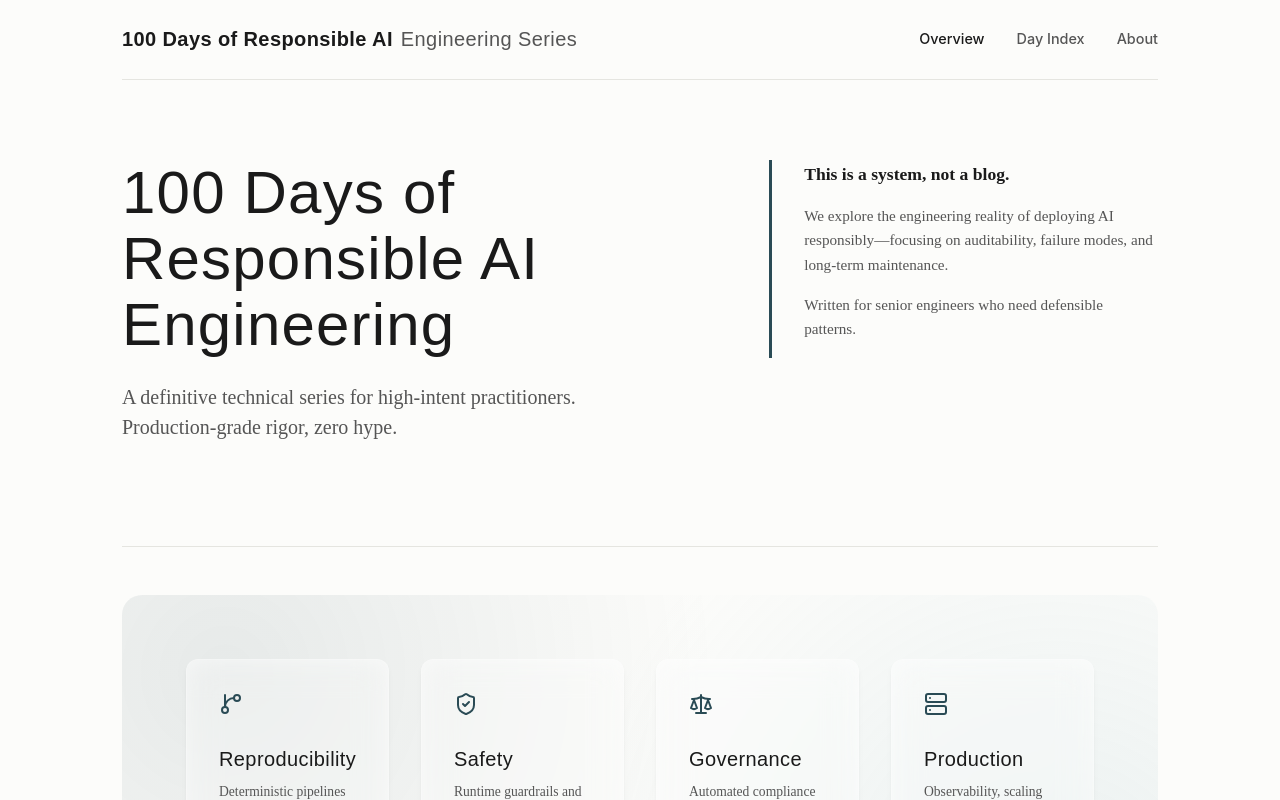
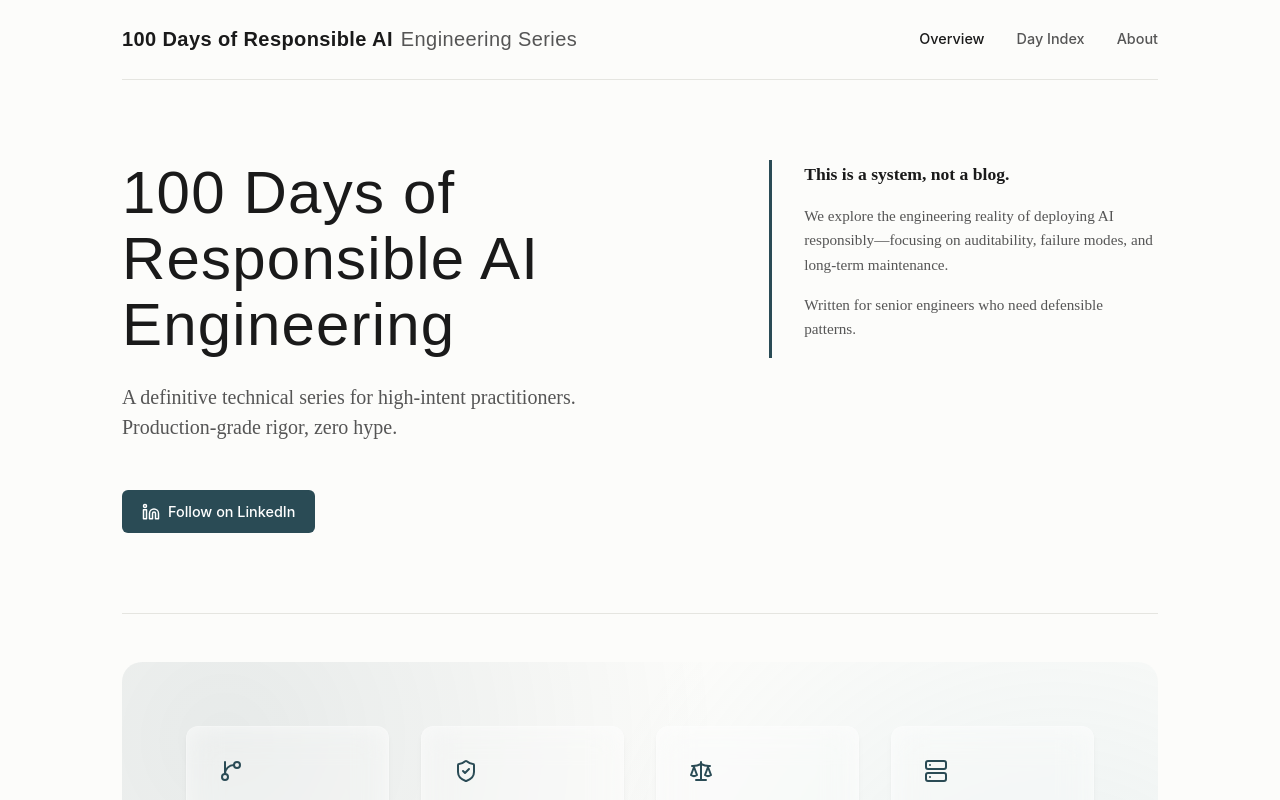
Before and after one commit to SahilSatyam/veritas, a Next.js app: page / in a window 1280 px wide. Shown: the top 800 px of the page. Built offline with nearby package versions, Linux system fonts and the light colour scheme; a web font is replaced by a local one.

Commit message:
add linkedIn follow button

```diff
--- a/app/page.module.css
+++ b/app/page.module.css
@@ -21,6 +21,33 @@
   color: var(--text-secondary);
   line-height: 1.5;
   max-width: 90%;
+}
+
+.linkedinButton {
+  display: inline-flex;
+  align-items: center;
+  gap: 8px;
+  padding: 10px 20px;
+  margin-top: 1.5rem;
+  background: var(--accent-color);
+  color: #ffffff;
+  font-family: var(--font-sans);
+  font-size: 0.9rem;
+  font-weight: 500;
+  border-radius: 6px;
+  text-decoration: none;
+  border: none;
+  transition: all var(--transition-smooth);
+}
+
+.linkedinButton:hover {
+  opacity: 0.9;
+  transform: translateY(-1px);
+  border-bottom-color: transparent;
+}
+
+.linkedinButton:active {
+  transform: translateY(0);
 }
 
 .heroMeta {
@@ -49,8 +76,17 @@
   border-radius: 20px;
   padding: 4rem;
   margin-bottom: 4rem;
-  background: radial-gradient(circle at 10% 20%, rgba(42, 75, 85, 0.1) 0%, rgba(255, 255, 255, 0) 50%),
-              radial-gradient(circle at 90% 80%, rgba(138, 180, 191, 0.15) 0%, rgba(255, 255, 255, 0) 50%);
+  background:
+    radial-gradient(
+      circle at 10% 20%,
+      rgba(42, 75, 85, 0.1) 0%,
+      rgba(255, 255, 255, 0) 50%
+    ),
+    radial-gradient(
+      circle at 90% 80%,
+      rgba(138, 180, 191, 0.15) 0%,
+      rgba(255, 255, 255, 0) 50%
+    );
   overflow: visible;
 }
 
@@ -67,9 +103,10 @@
   backdrop-filter: blur(16px);
   -webkit-backdrop-filter: blur(16px);
   border: 1px solid rgba(255, 255, 255, 0.4);
-  box-shadow: 0 4px 6px -1px rgba(0, 0, 0, 0.05),
-              0 2px 4px -1px rgba(0, 0, 0, 0.03),
-              inset 0 0 20px rgba(255, 255, 255, 0.5);
+  box-shadow:
+    0 4px 6px -1px rgba(0, 0, 0, 0.05),
+    0 2px 4px -1px rgba(0, 0, 0, 0.03),
+    inset 0 0 20px rgba(255, 255, 255, 0.5);
   padding: 2rem;
   border-radius: 12px;
   height: 100%;
@@ -78,9 +115,10 @@
 
 .pillarCard:hover {
   border-color: rgba(255, 255, 255, 0.8);
-  box-shadow: 0 10px 15px -3px rgba(0, 0, 0, 0.1),
-              0 4px 6px -2px rgba(0, 0, 0, 0.05),
-              inset 0 0 20px rgba(255, 255, 255, 0.8);
+  box-shadow:
+    0 10px 15px -3px rgba(0, 0, 0, 0.1),
+    0 4px 6px -2px rgba(0, 0, 0, 0.05),
+    inset 0 0 20px rgba(255, 255, 255, 0.8);
 }
 
 .iconBox {
@@ -214,11 +252,23 @@
 }
 
 @media (max-width: 900px) {
-  .hero { grid-template-columns: 1fr; gap: 2rem; }
-  .heroMeta { border-left: none; border-top: 3px solid var(--accent-color); padding-left: 0; padding-top: 1.5rem; }
-  .pillars { grid-template-columns: 1fr 1fr; }
+  .hero {
+    grid-template-columns: 1fr;
+    gap: 2rem;
+  }
+  .heroMeta {
+    border-left: none;
+    border-top: 3px solid var(--accent-color);
+    padding-left: 0;
+    padding-top: 1.5rem;
+  }
+  .pillars {
+    grid-template-columns: 1fr 1fr;
+  }
 }
 
 @media (max-width: 600px) {
-  .pillars { grid-template-columns: 1fr; }
+  .pillars {
+    grid-template-columns: 1fr;
+  }
 }
--- a/app/page.tsx
+++ b/app/page.tsx
@@ -1,7 +1,7 @@
 "use client";
 
 import styles from "./page.module.css";
-import { GitBranch, ShieldCheck, Scale, Server } from "lucide-react";
+import { GitBranch, ShieldCheck, Scale, Server, Linkedin } from "lucide-react";
 import Link from "next/link";
 import Tilt from "react-parallax-tilt";
 import LensTag from "./components/LensTag";
@@ -19,6 +19,15 @@ export default function Home() {
             A definitive technical series for high-intent practitioners.
             Production-grade rigor, zero hype.
           </p>
+          <a
+            href="https://www.linkedin.com/comm/mynetwork/discovery-see-all?usecase=PEOPLE_FOLLOWS&followMember=sahilsatyam"
+            target="_blank"
+            rel="noopener noreferrer"
+            className={styles.linkedinButton}
+          >
+            <Linkedin size={18} />
+            Follow on LinkedIn
+          </a>
         </div>
         <div className={styles.heroRight}>
           <div className={styles.heroMeta}>
```
